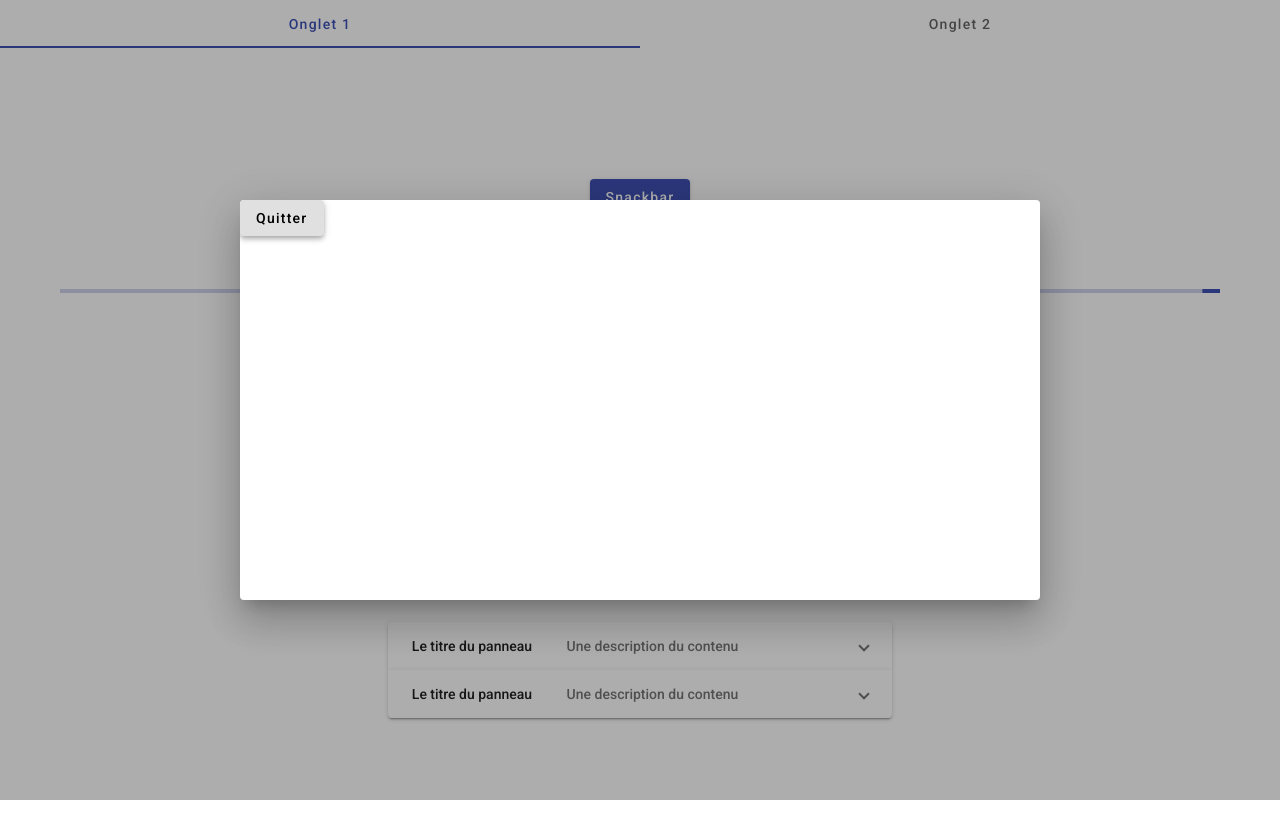
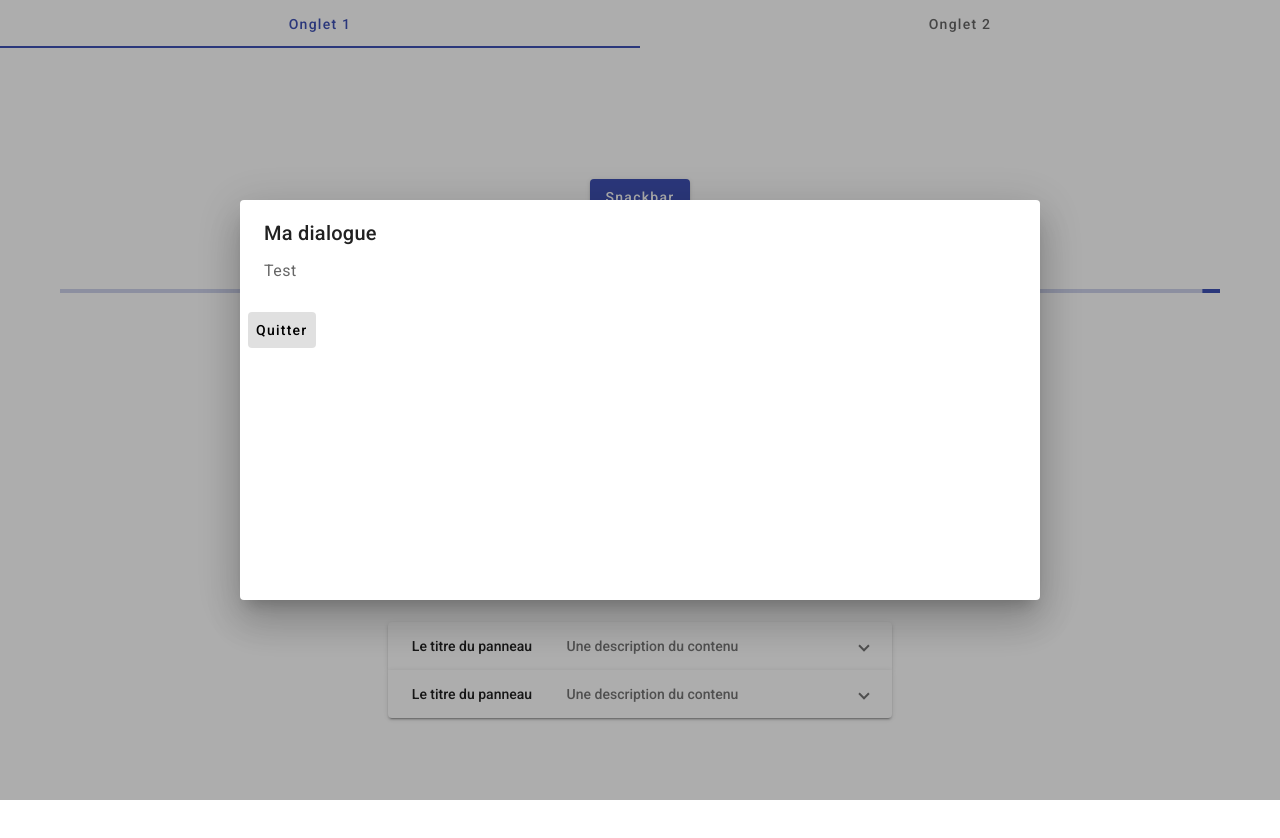
Before and after one commit to dymafr/angular-chap24-l4, an Angular app: page / in a window 1280 px wide. Both pictures are taken after a click on the button "Open dialog". Shown: the top 838 px of the page. Built offline with nearby package versions, Linux system fonts and the light colour scheme.

Commit message:
1 file modified

```diff
--- a/src/app/shared/components/dialog.component.html
+++ b/src/app/shared/components/dialog.component.html
@@ -1 +1,5 @@
-<button mat-raised-button (click)='quit()'>Quitter</button>
+<h1 mat-dialog-title>Ma dialogue</h1>
+<div mat-dialog-content>Test</div>
+<div mat-dialog-actions>
+  <button mat-button mat-dialog-close (click)="quit()">Quitter</button>
+</div>
```
